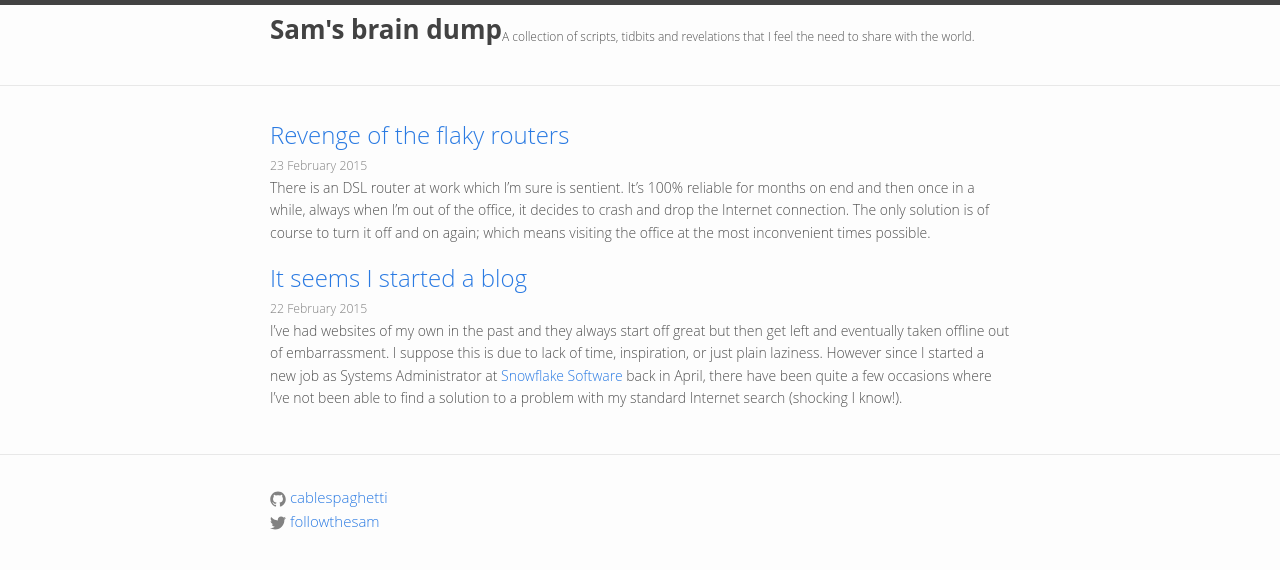
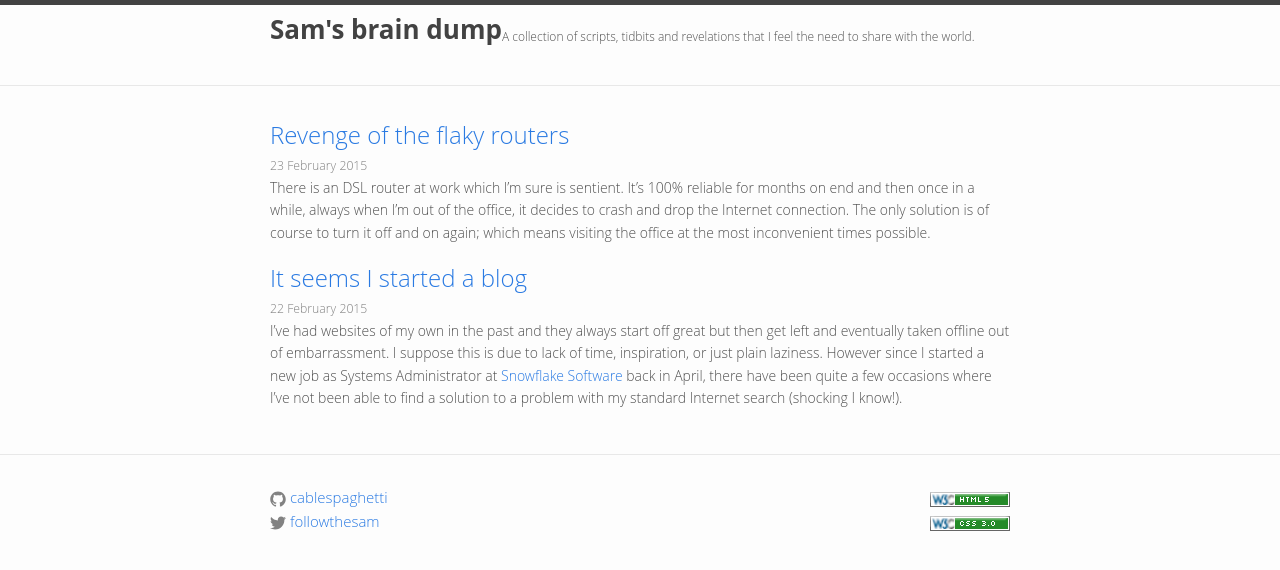
Before and after one commit to cablespaghetti/cablespaghetti.github.io, a Jekyll site: the page built from index.html, in a window 1280 px wide. Shown: the top 570 px of the page. Built offline with Jekyll 4.4.1, drawn with Linux system fonts in a browser that asks for light colours.

Commit message:
Added CSS and HTML Validator Links

```diff
--- a/_includes/footer.html
+++ b/_includes/footer.html
@@ -33,6 +33,9 @@
           {% endif %}
         </ul>
       </div>
+      <div class="footer-col  footer-col-3">
+        <a href="http://validator.w3.org/check/referer"><img src="/assets/valid_html5_80x15.png" alt="Valid HTML 5" /></a><br />
+        <a href="https://jigsaw.w3.org/css-validator/check/referer"><img src="/assets/valid_css3_80x15.png" alt="Valid CSS 3" /></a>
     </div>
   </div>
 </footer>
--- a/_sass/_layout.scss
+++ b/_sass/_layout.scss
@@ -123,6 +123,13 @@
     padding-left: #{$spacing-unit/2};
 }
 
+.footer-col-1 {
+    float: left;
+}
+.footer-col-3 {
+    float: right;
+}
+
 /**
  * Page content
  */
```
Also changed, not shown: assets/valid_css3_80x15.png (added), assets/valid_html5_80x15.png (added).
